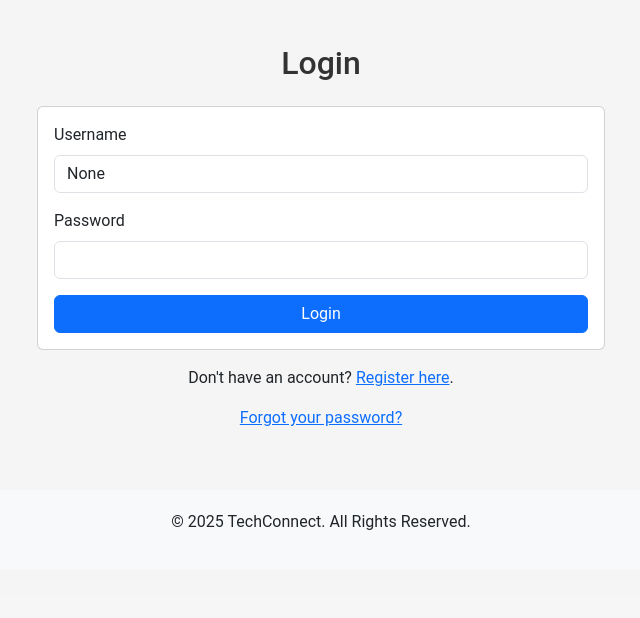
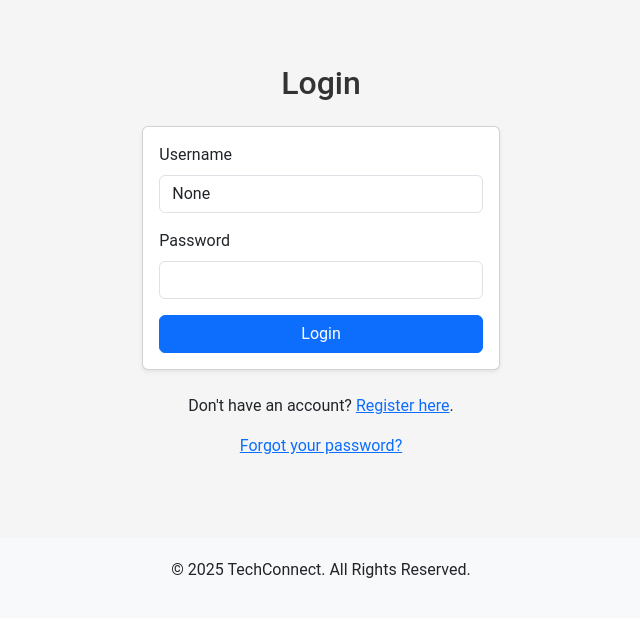
Before and after one commit to BenieShann/TechConnect, a Flask app: page /login in a window 1280 px wide. Shown: the part 204-822 px from the top of the page, without its empty margins (319-959 px from the left). Before the commit the page ends 734 px from the top, so only its background shows below. Run offline with Flask 3, Linux system fonts and the light colour scheme.

Commit message:
Updated login page to match register page styles with centered form and card layout

```diff
--- a/app/templates/login.html
+++ b/app/templates/login.html
@@ -1,10 +1,11 @@
 {% extends 'base.html' %}
 
 {% block content %}
+    <div class="container">
         <h2 class="text-center mb-4">Login</h2>
         <div class="row justify-content-center">
-        <div class="col-md-6">
-            <div class="card">
+            <div class="col-md-6 col-lg-4">
+                <div class="card shadow-sm">
                     <div class="card-body">
                         <form method="POST">
                             <!-- CSRF Token for form protection (if using Flask-WTF) -->
@@ -42,8 +43,9 @@
         </div>
 
         <!-- Links for Register and Forgot Password -->
-    <div class="text-center mt-3">
+        <div class="text-center mt-4">
             <p>Don't have an account? <a href="{{ url_for('register') }}">Register here</a>.</p>
             <p><a href="{{ url_for('forgot_password') }}">Forgot your password?</a></p>
         </div>
+    </div>
 {% endblock %}
```
Lines whose indentation alone changed are shown as unchanged.
